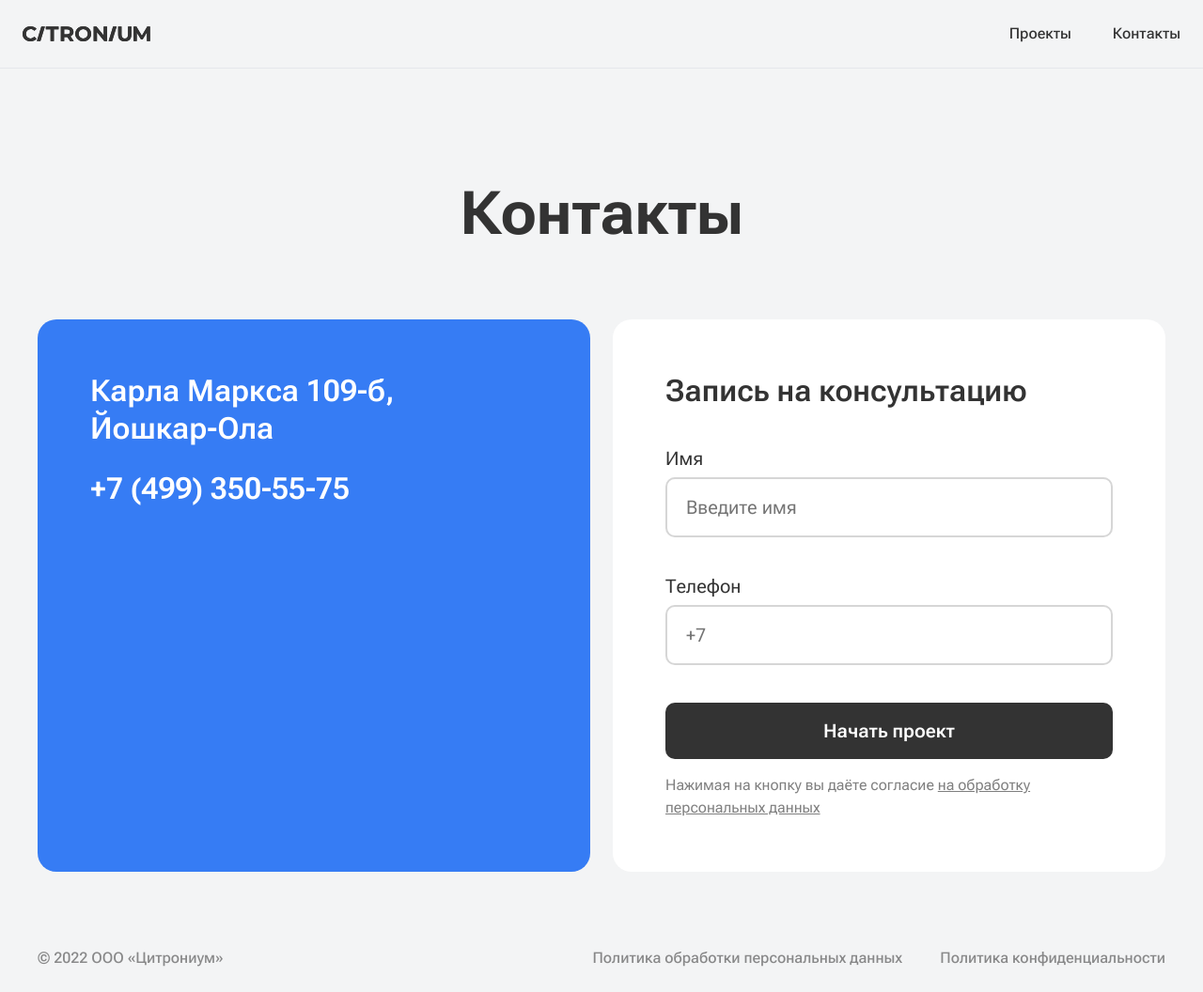
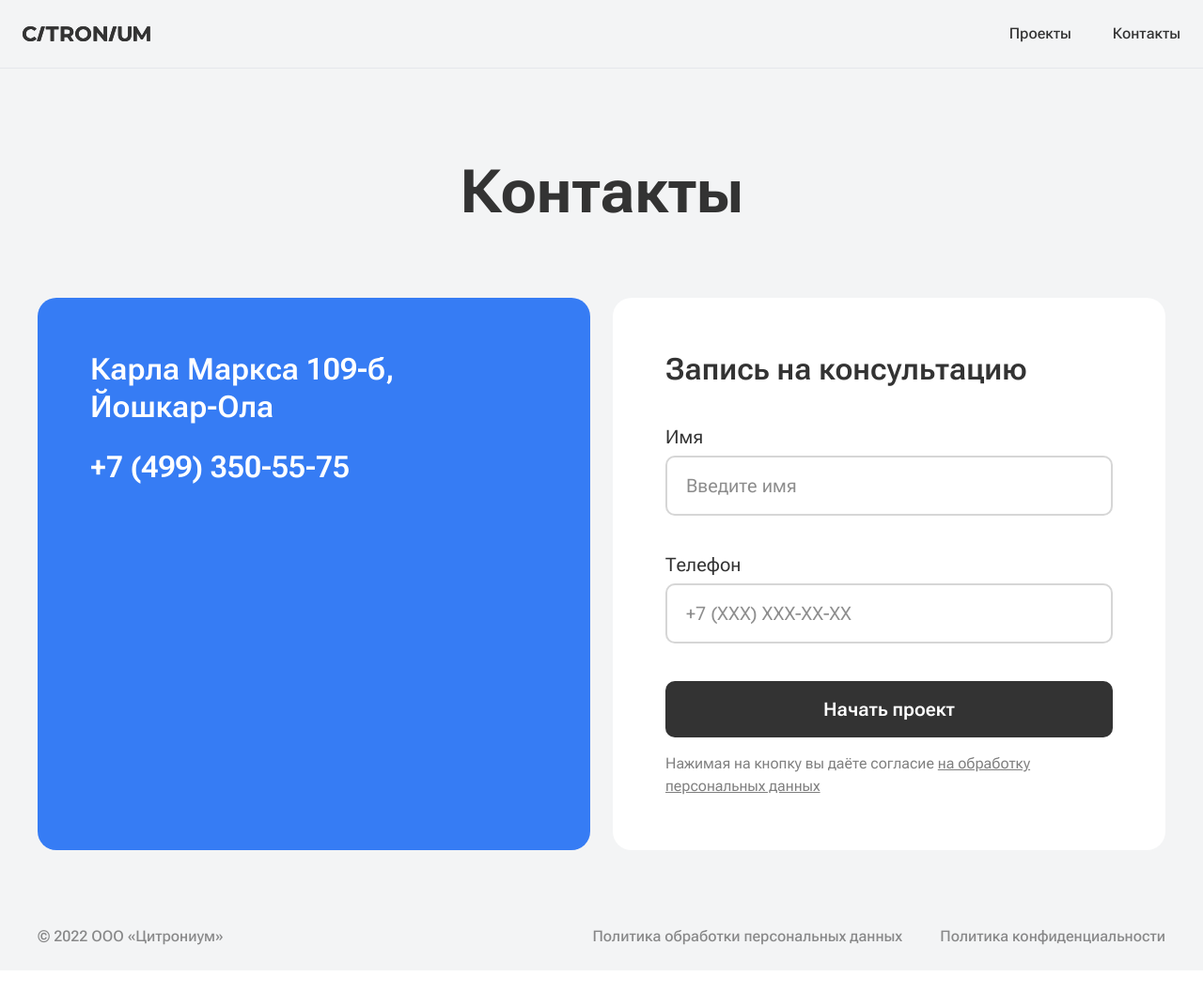
Before and after one commit to Citronium/citronium-landing-en, a Jekyll site: the page built from contacts.html, in a window 1280 px wide and 1056 px high. Shown: the whole window at 94% size. Built offline with Jekyll 4.4.1, drawn with Linux system fonts in a browser that asks for light colours.

Commit message:
fix projects, contacts

```diff
--- a/_sass/_contacts.scss
+++ b/_sass/_contacts.scss
@@ -6,7 +6,7 @@
         flex-direction: column;
         max-width: 1280px;
         margin: 0 auto;
-        padding: 80px 40px 24px 40px;
+        padding: 73px 40px 24px 40px;
         @media (max-width: 640px) {
             padding: 56px 20px 24px 20px;
         }
@@ -19,7 +19,7 @@
     }
     &__title {
         color: var(--color-dark);
-        margin-top: 116px;
+        margin-top: 100px;
     }
     &-content {
         display: flex;
@@ -115,8 +115,17 @@
             font-size: 20px;
             line-height: 24px;
             color: black;
+
             &:focus {
                 outline: none;
+            }
+
+            &::placeholder {
+                font-style: normal;
+                font-weight: 400;
+                font-size: 20px;
+                line-height: 24px;
+                color: rgba(51, 51, 51, 0.56);
             }
         }
         &__btn {
--- a/_sass/_projects.scss
+++ b/_sass/_projects.scss
@@ -2,7 +2,15 @@
     width: 100%;
     &__title {
         color: var(--color-dark);
-        margin-top: 116px;
+        margin-top: 100px;
+
+        @media (max-width: 640px) {
+            margin-top: 80px;
+        }
+
+        @media (max-width: 390px) {
+            margin-top: 40px;
+        }
     }
     &__descr {
         font-weight: 500;
@@ -145,7 +153,9 @@
                 width: calc(100% - 2 * 40px);
             }
 
-            @media (max-width: 390px) {}
+            @media (max-width: 390px) {
+                width: calc(100% - 2 * 24px);
+            }
 
             &--center {
                 display: flex;
--- a/contacts.html
+++ b/contacts.html
@@ -19,7 +19,7 @@ layout: contact
                         </div>
                         <div class="contacts-form__item">
                             <label class="contacts-form__label">Телефон</label>
-                            <input class="contacts-form__input" type="text" placeholder="+7">
+                            <input class="contacts-form__input" type="text" placeholder="+7 (XXX) XXX-XX-XX">
                         </div>
                         <button class="btn btn--dark contacts-form__btn">Начать проект</button>
                         <p class="contacts-form__personal">Нажимая на кнопку вы даёте согласие <u>на обработку персональных данных</u></p>
```
